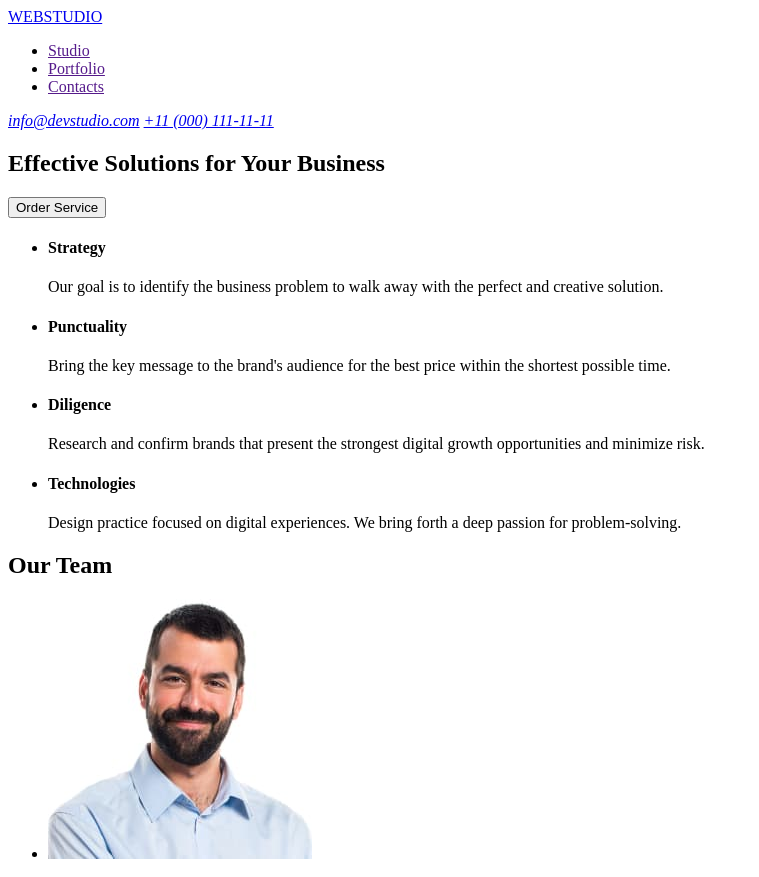
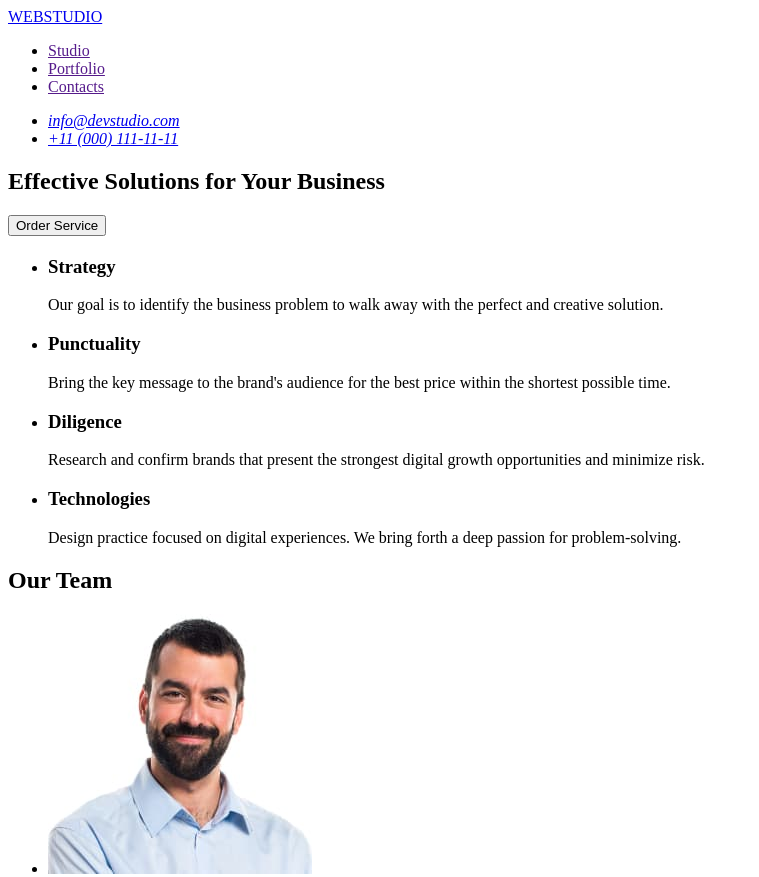
Before and after one commit to IgoGra74/goit-markup-hw-01, a plain HTML site: page index.html in a window 1280 px wide. Shown: the top 877 px of the page, without its empty margins (0-759 px from the left). Drawn offline with Linux system fonts and the light colour scheme.

Commit message:
update inde[/html

```diff
--- a/index.html
+++ b/index.html
@@ -8,8 +8,8 @@
   <body>
     <!--Header  -->
     <header>
-      <a href="/">WEBSTUDIO</a>
       <nav>
+        <a href="./index.html">WEBSTUDIO</a>
         <ul>
           <li><a href="">Studio</a></li>
           <li><a href="">Portfolio</a></li>
@@ -17,43 +17,46 @@
         </ul>
       </nav>
       <address>
-        <a href="mailto:info@devstudio.com">info@devstudio.com</a>
-        <a href="tel:+11(000)1111111">+11 (000) 111-11-11</a>
+        <ul>
+          <li><a href="mailto:info@devstudio.com">info@devstudio.com</a></li>
+          <li><a href="tel:+11(000)1111111">+11 (000) 111-11-11</a></li>
+        </ul>
       </address>
     </header>
     <!-- Main -->
     <main>
-      <!-- Dark-big-section -->
+      <!-- Section-1 -->
       <section>
         <h1>Effective Solutions for Your Business</h1>
         <button type="button">Order Service</button>
       </section>
-      <!-- Section-1 -->
+      <!-- Section-2 -->
       <section>
+        <h2></h2>
         <ul>
           <li>
-            <h4>Strategy</h4>
+            <h3>Strategy</h3>
             <p>
               Our goal is to identify the business problem to walk away with the
               perfect and creative solution.
             </p>
           </li>
           <li>
-            <h4>Punctuality</h4>
+            <h3>Punctuality</h3>
             <p>
               Bring the key message to the brand's audience for the best price
               within the shortest possible time.
             </p>
           </li>
           <li>
-            <h4>Diligence</h4>
+            <h3>Diligence</h3>
             <p>
               Research and confirm brands that present the strongest digital
               growth opportunities and minimize risk.
             </p>
           </li>
           <li>
-            <h4>Technologies</h4>
+            <h3>Technologies</h3>
             <p>
               Design practice focused on digital experiences. We bring forth a
               deep passion for problem-solving.
@@ -61,7 +64,7 @@
           </li>
         </ul>
       </section>
-      <!-- Section-2 -->
+      <!-- Section-3 -->
       <section>
         <h2>Our Team</h2>
         <ul>
@@ -110,7 +113,7 @@
     </main>
     <!-- Footer -->
     <footer>
-      <a href="/">WEBSTUDIO</a>
+      <a href="./index.html">WEBSTUDIO</a>
       <p>
         Increase the flow of customers and sales for your business with digital
         marketing & growth solutions.
```
